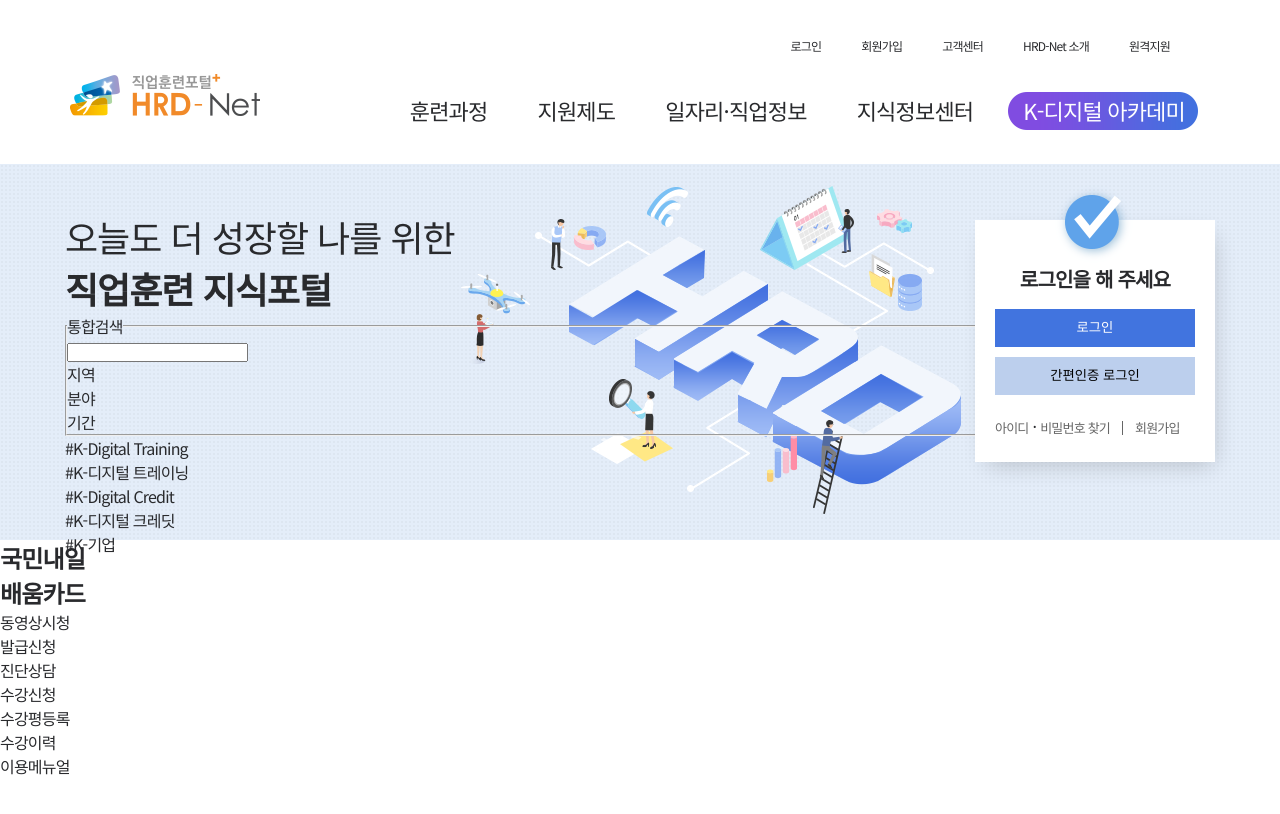
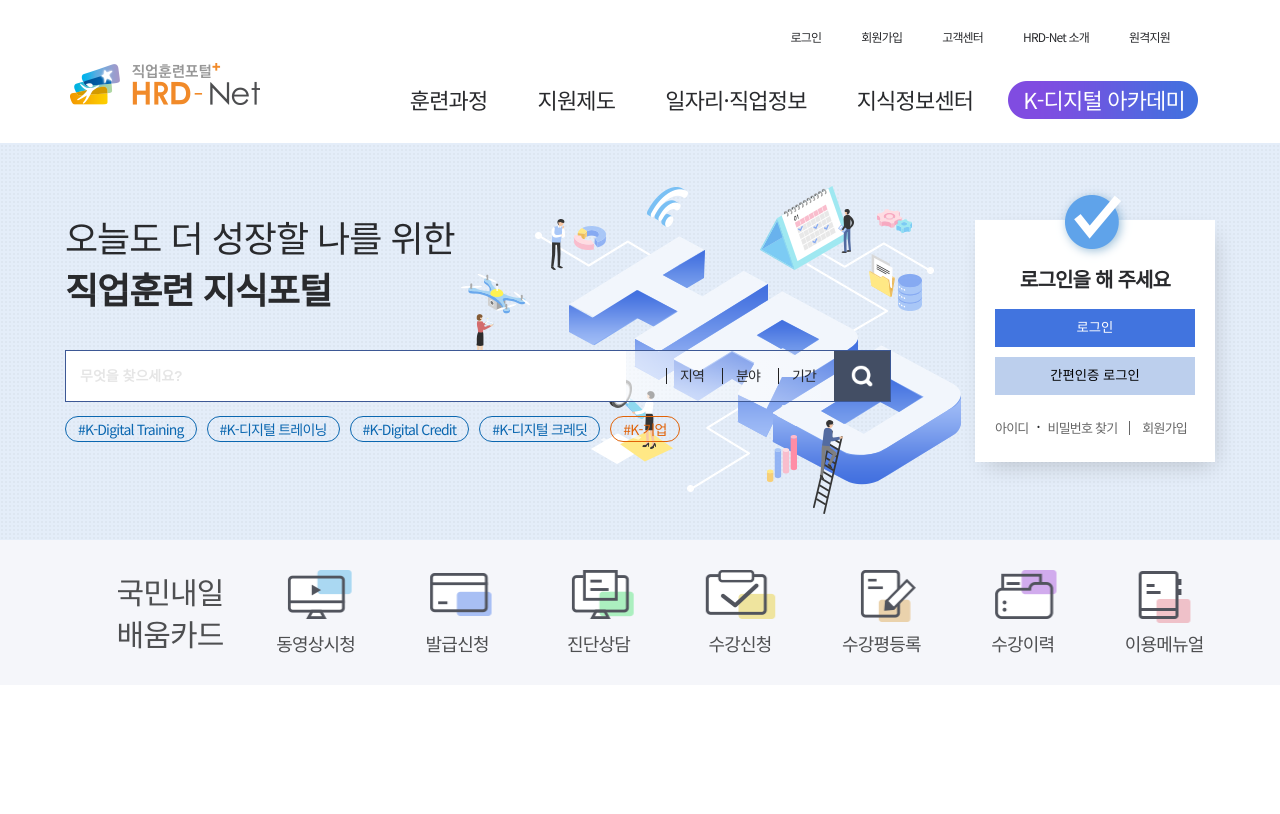
Before and after one commit to sangwook95/Sangwook-portfolio, a plain HTML site: page hrd.html in a window 1280 px wide. Shown: the top 814 px of the page. Drawn offline with Linux system fonts and the light colour scheme.

Commit message:
hrd clone codding

```diff
--- a/css/hrd.css
+++ b/css/hrd.css
@@ -1,209 +1,383 @@
 @charset "utf-8";
-@import url('https://fonts.googleapis.com/css2?family=Noto+Sans+KR:wght@100;300;400;500;700;900&family=Roboto:wght@700;900&display=swap');
-
+@import url("https://fonts.googleapis.com/css2?family=Noto+Sans+KR:wght@100;300;400;500;700;900&family=Roboto:wght@700;900&display=swap");
 
 :root {
-    --sm-font:12px;
-    --md-font:22px;
-    --basic-font-color:#292a2d;
-    --white-color:#fff;
-    --sub-letter-spacing:-1px;
+  --sm-font: 12px;
+  --md-font: 22px;
+  --basic-font-color: #292a2d;
+  --white-color: #fff;
+  --sub-letter-spacing: -1px;
 }
 
 /* class */
 .hidden {
-    position:absolute;
-    clip:rect(1px,1px,1px,1px);
+  position: absolute;
+  clip: rect(1px, 1px, 1px, 1px);
 }
 .margin-0-auto {
-    margin:0 auto;
+  margin: 0 auto;
+}
+.clear-fix::after {
+  display: block;
+  content: "";
+  clear: both;
 }
 
 /* Normalizing */
 * {
-    margin:0;
-    padding:0;
+  margin: 0;
+  padding: 0;
 }
 li {
-    list-style:none;
+  list-style: none;
 }
 a {
-    text-decoration:none;
-    color:inherit;
+  text-decoration: none;
+  color: inherit;
+  display: inline-block;
 }
-
+span {
+  display: inline-block;
+}
 body {
-    font-family:'Noto Sans KR', sans-serif;
-    letter-spacing:-0.05em;
-    color:var(--basic-font-color);
+  font-family: "Noto Sans KR", sans-serif;
+  letter-spacing: -0.05em;
+  color: var(--basic-font-color);
+  height: 10000px;
 }
 /* End */
 
 /* Header */
 /* header z-index 1~10 */
 
-
 .hrd-header {
-    width:100%;
-    position:fixed;
-    z-index:10;
-    background-color: white;
+  width: 100%;
+  position: fixed;
+  z-index: 10;
+  background-color: white;
 }
 .hrd-header-inner {
-    width:1140px;
+  width: 1140px;
 }
 .top-sub-gnb {
-    text-align:center;
-    font-size:var(--sm-font);
-    margin-top:37px;
+  text-align: center;
+  font-size: var(--sm-font);
 }
 .top-sub-gnb-inner {
-    display:flex;
-    flex-direction:row;
-    justify-content:right;
+  margin-top: 26px;
+  display: flex;
+  flex-direction: row;
+  justify-content: right;
 }
 .top-sub-gnb-el {
-    display:inline-block;
-    height:37px;
-    margin-right:40px;
+  display: inline-block;
+  height: 37px;
+  margin-right: 40px;
 }
 .top-sub-gnb-el > a {
-    padding:2px 0;
-    letter-spacing:-0.8px;
+  padding: 2px 0;
+  letter-spacing: -0.8px;
 }
 .hrd-main-logo {
-    position:absolute;
+  position: absolute;
 }
 .hrd-gnb-academy > a {
-    position:relative;
-    z-index:10;
+  position: relative;
+  z-index: 10;
 }
 .hrd-gnb-academy {
-    position:relative;
-    color:white;
+  position: relative;
+  color: white;
 }
 .hrd-gnb-academy::before {
-    content:"";
-    display:inline-block;
-    width:190px;
-    height:38px;
-    position:absolute;
-    top:18px;
-    left:10px;
-    background-image:url(../img/www_hrd_go_kr/kdg_bg.png);
+  content: "";
+  display: inline-block;
+  width: 190px;
+  height: 38px;
+  position: absolute;
+  top: 18px;
+  left: 10px;
+  background-image: url(../img/www_hrd_go_kr/kdg_bg.png);
 }
 .hrd-gnb-inner {
-    display:flex;
-    flex-direction:row;
-    justify-content:right;
+  display: flex;
+  flex-direction: row;
+  justify-content: right;
 }
 .hrd-gnb {
-    font-size:var(--md-font);
-    position:relative;
+  font-size: var(--md-font);
+  position: relative;
 }
 .hrd-nav-el > a {
-    display:inline-block;
-    padding:0 25px;
-    height:90px;
-    line-height:72px;
+  display: inline-block;
+  padding: 0 25px;
+  height: 80px;
+  line-height: 72px;
 }
 .hrd-main-logo {
-    position:absolute;
-    top:0;
-    left:0;
+  position: absolute;
+  top: 0;
+  left: 0;
 }
 .main-logo-bg {
-    display:inline-block;
-    width:190px;
-    height:42px;
-    background-image:url(../img/www_hrd_go_kr/headerLogo02.png);
+  display: inline-block;
+  width: 190px;
+  height: 42px;
+  background-image: url(../img/www_hrd_go_kr/headerLogo02.png);
 }
 
 /* search-login area */
 .search-login-container {
-    background:url(../img/www_hrd_go_kr/main_visual.png) no-repeat 396px 186px;
-    background-size: 674px 328px;
+  background: url(../img/www_hrd_go_kr/main_visual.png) no-repeat 396px 186px;
+  background-size: 674px 328px;
+  height: 540px;
 }
 .search-login-area {
-    width:100%;
-    height:540px;
-    background:transparent url(../img/www_hrd_go_kr/bg-pattern.png) repeat 0 0;
-    position:relative;
+  width: 100%;
+  height: 540px;
+  background: transparent url(../img/www_hrd_go_kr/bg-pattern.png) repeat 0 0;
+  position: relative;
 }
 .search-area-title {
-    padding-top:210px;
+  padding-top: 210px;
 }
 .search-login-container {
-    width:1150px;
-    position:relative;
+  width: 1150px;
+  position: relative;
 }
 .search-area-title {
-    font-weight:400;
-    letter-spacing:var(--sub-letter-spacing);
-    font-size:36px;
+  font-weight: 400;
+  letter-spacing: var(--sub-letter-spacing);
+  font-size: 36px;
 }
 .site-exp {
-    letter-spacing:var(--sub-letter-spacing);
+  letter-spacing: var(--sub-letter-spacing);
 }
 .main-login-area {
-    text-align:center;
-    position:absolute;
-    top:220px;
-    right:0;
-    width:240px;
-    box-shadow:5px 9px 22px -7px rgb(0 0 0 / 20%);
-    background:white;
-    display:flex;
-    flex-direction:column;
-    padding:44px 20px 24px 20px;
-    box-sizing:border-box;
-    /* width 280 height 320 */
+  text-align: center;
+  position: absolute;
+  top: 220px;
+  right: 0;
+  width: 240px;
+  box-shadow: 5px 9px 22px -7px rgb(0 0 0 / 20%);
+  background: white;
+  display: flex;
+  flex-direction: column;
+  padding: 44px 20px 24px 20px;
+  box-sizing: border-box;
+  /* width 280 height 320 */
 }
 .main-login-area::before {
-    width:78px;
-    height:78px;
-    top:-35px;
-    left:80px;
-    display:block;
-    position:absolute;
-    content:"";
-    background:url(../img/www_hrd_go_kr/bullet_login.png);
+  width: 78px;
+  height: 78px;
+  top: -35px;
+  left: 80px;
+  display: block;
+  position: absolute;
+  content: "";
+  background: url(../img/www_hrd_go_kr/bullet_login.png);
 }
 .login-area-title {
-    font-size:20px;
-    margin-bottom:16px;
-    display:inline-block;
+  font-size: 20px;
+  margin-bottom: 16px;
+  display: inline-block;
 }
 button.btn {
-    background-color:#bccfed;
-    height:38px;
-    line-height:38px;
-    margin-bottom:10px;
-    border:none;
+  background-color: #bccfed;
+  height: 38px;
+  line-height: 38px;
+  margin-bottom: 10px;
+  border: none;
 }
 .main-login-btn {
-    background-color:#4174df !important;
-    color: white;
+  background-color: #4174df !important;
+  color: white;
 }
 .main-login-area-bottom {
-    display:flex;
-    flex-direction:row;
-    margin-top:9px;
+  display: flex;
+  flex-direction: row;
+  margin-top: 9px;
 }
 .main-login-area-bottom li a {
-    font-size:13px;
-    color:#666;
-    line-height:16px;
+  font-size: 13px;
+  color: #666;
+  line-height: 16px;
 }
 .dot {
-    margin:0 4px;
+  margin: 0 4px;
 }
 .pass-find::after {
-    content:"";
-    display:inline-block;
-    width:1px;
-    height:14px;
-    background-color:#666;
-    margin:0 12px;
-    margin-bottom: -2px;
+  content: "";
+  display: inline-block;
+  width: 1px;
+  height: 14px;
+  background-color: #666;
+  margin: 0 12px;
+  margin-bottom: -2px;
 }
+.search-f-area {
+  display: inline-block;
+  height: 50px;
+  margin-top: 36px;
+}
+.search-bar-field {
+  height: 50px;
+  border: 1px solid #3d5895;
+  display: inline-block;
+}
+.search-inp::placeholder {
+  color: rgba(0, 0, 0, 0.1);
+  font-weight: 700;
+}
+.search-bar-container {
+  width: 824px;
+  display: flex;
+  flex-direction: row;
+  justify-content: space-between;
+  background: linear-gradient(
+    to right,
+    rgba(255, 255, 255, 1) 55%,
+    rgba(255, 255, 255, 0.6) 70%,
+    rgba(255, 255, 255, 0) 100%
+  ) !important;
+}
+#serchTotalKeyword {
+  width: 560px;
+  height: 50px;
+  font-size: 14px;
+  border: none;
+  line-height: 22px;
+  padding: 14px;
+  box-sizing: border-box;
+}
+.search-menu-list {
+  display: flex;
+  flex-direction: row;
+  justify-content: end;
+}
+.search-menu-list li a {
+  font-size: 14px;
+  padding: 14px;
+  display: inline-block;
+  box-sizing: border-box;
+  width: 56px;
+  height: 40px;
+}
+.search-btn-img a {
+  background: center url(../img/www_hrd_go_kr/btnSearch02.png);
+  height: 50px !important;
+  background-size: 100%;
+}
+.search-menu-list li {
+  height: 50px;
+  position: relative;
+}
+.search-menu-list li::before {
+  width: 1px;
+  height: 16px;
+  background-color: rgb(34, 34, 34);
+  content: "";
+  position: absolute;
+  top: 17px;
+}
+.search-btn-img::before {
+  display: none !important;
+}
+.hashtag-list {
+  display: flex;
+  flex-direction: row;
+}
+.hashtag-item {
+  height: 26px;
+  border: 1px solid #0b67b0;
+  border-radius: 35px;
+  text-align: center;
+  box-sizing: border-box;
+  padding: 2px 12px;
+  margin-left: 10px;
+  color: #0b67b0;
+}
+.hashtag-item:first-child {
+  margin-left: unset;
+}
+.hashtag-item a {
+  font-size: 14px;
+  display: block;
+}
+.hashtag-item:last-child {
+  color: #e16207;
+  border: 1px solid #e16207;
+}
+.search-hashtag {
+  display: inline-block;
+  margin-top: 16px;
+}
+
+/* quick menu area */
+
+.quick-menu-area {
+  width: 100%;
+  height: 145px;
+  box-sizing: border-box;
+  padding: 30px 0 15px;
+  background-color: #f5f6fa;
+}
+.quick-menu-wrap {
+  width: 1140px;
+}
+.quick-menu-area-title {
+  width: 200px;
+  color: #4e4f51;
+  float: left;
+  font-size: 30px;
+  line-height: 1.4;
+  text-align: center;
+  font-weight: 500;
+}
+.quick-menu-list {
+  display: flex;
+  flex-direction: row;
+  height: 100px;
+}
+.quick-menu-item {
+  width: 91.43px;
+  height: 52px;
+  text-align: center;
+  margin-left: 50px;
+}
+.quick-menu-item:first-child {
+  margin-left: unset;
+}
+.quick-menu-item a {
+  padding-top: 60px;
+  display: block;
+  white-space: nowrap;
+  width: 100%;
+  height: 100%;
+  font-size: 18px;
+  background-size: auto 52px;
+  background: url(../img/www_hrd_go_kr/learningCardSet2.png) no-repeat center
+    top;
+  color: #4e4f51;
+}
+.quick-menu-item:nth-child(1) a {
+  background-position: -99px 0;
+}
+.quick-menu-item:nth-child(2) a {
+  background-position: 0 0;
+}
+.quick-menu-item:nth-child(3) a {
+  background-position: -198px 0;
+}
+.quick-menu-item:nth-child(4) a {
+  background: url(../img/www_hrd_go_kr/lecture-apply.png) no-repeat center -15px;
+}
+.quick-menu-item:nth-child(5) a {
+  background-position: -495px 0;
+}
+.quick-menu-item:nth-child(6) a {
+  background-position: -297px 0;
+}
+.quick-menu-item:nth-child(7) a {
+  background: url(../img/www_hrd_go_kr/menual-download.png) no-repeat center -13px;
+}
--- a/hrd.html
+++ b/hrd.html
@@ -17,11 +17,21 @@
                 <!-- top-menu -->
                 <nav class="top-sub-gnb">
                     <ul class="top-sub-gnb-inner">
-                        <li class="top-sub-gnb-el sub-gnb-log-in"><a href="#">로그인</a></li>
-                        <li class="top-sub-gnb-el sub-gnb-sign-in"><a href="#">회원가입</a></li>
-                        <li class="top-sub-gnb-el sub-gnb-customer-serv"><a href="#">고객센터</a></li>
-                        <li class="top-sub-gnb-el sub-gnb-intro"><a href="#">HRD-Net 소개</a></li>
-                        <li class="top-sub-gnb-el sub-gnb-intro"><a href="#">원격지원</a></li>
+                        <li class="top-sub-gnb-el sub-gnb-log-in">
+                            <a href="#">로그인</a>
+                        </li>
+                        <li class="top-sub-gnb-el sub-gnb-sign-in">
+                            <a href="#">회원가입</a>
+                        </li>
+                        <li class="top-sub-gnb-el sub-gnb-customer-serv">
+                            <a href="#">고객센터</a>
+                        </li>
+                        <li class="top-sub-gnb-el sub-gnb-intro">
+                            <a href="#">HRD-Net 소개</a>
+                        </li>
+                        <li class="top-sub-gnb-el sub-gnb-intro">
+                            <a href="#">원격지원</a>
+                        </li>
                     </ul>
                 </nav>
             </div>
@@ -32,11 +42,21 @@
                     <a class="main-logo-bg" href="#"></a>
                 </h1>
                 <ul class="hrd-gnb-inner">
-                    <li class="hrd-nav-el hrd-gnb-course"><a href="#">훈련과정</a></li>
-                    <li class="hrd-nav-el hrd-gnb-policy"><a href="#">지원제도</a></li>
-                    <li class="hrd-nav-el hrd-gnb-jop"><a href="#">일자리&#183;직업정보</a></li>
-                    <li class="hrd-nav-el hrd-gnb-center"><a href="#">지식정보센터</a></li>
-                    <li class="hrd-nav-el hrd-gnb-academy"><a href="#">K-디지털 아카데미</a></li>
+                    <li class="hrd-nav-el hrd-gnb-course">
+                        <a href="#">훈련과정</a>
+                    </li>
+                    <li class="hrd-nav-el hrd-gnb-policy">
+                        <a href="#">지원제도</a>
+                    </li>
+                    <li class="hrd-nav-el hrd-gnb-jop">
+                        <a href="#">일자리&#183;직업정보</a>
+                    </li>
+                    <li class="hrd-nav-el hrd-gnb-center">
+                        <a href="#">지식정보센터</a>
+                    </li>
+                    <li class="hrd-nav-el hrd-gnb-academy">
+                        <a href="#">K-디지털 아카데미</a>
+                    </li>
                 </ul>
             </nav>
         </div>
@@ -53,94 +73,107 @@
                 <button class="main-login-btn btn">로그인</button>
                 <button class="certification-login-btn btn">간편인증 로그인</button>
                 <ul class="main-login-area-bottom">
-                    <li class="id-password-find"><a href="#">아이디</a><span class="dot">&#183;</span><a class="pass-find"
-                            href="#">비밀번호
-                            찾기</a></li>
-                    <li class="sign-up"><a href="#">회원가입</a></li>
+                    <li class="id-password-find">
+                        <a href="#">아이디</a>
+                        <span class="dot">&#183;</span>
+                        <a class="pass-find" href="#">비밀번호 찾기</a>
+                    </li>
+                    <li class="sign-up">
+                        <a href="#">회원가입</a>
+                    </li>
                 </ul>
             </div>
             <form class="search-f-area" id="searchForm-area" action="#" method="post">
-                <fieldset>
-                    <legend>통합검색</legend>
+                <fieldset class="search-bar-field">
+                    <legend class="search-bar-title hidden">통합검색</legend>
+                    <div class="search-bar-container">
                         <div class="input-area">
                             <label for="serchTotalKeyword" class="input-lab hidden">통합검색</label>
-                        <input type="text" name="serchTotalKeyword" id="serchTotalKeyword" class="search-inp">
+                            <input type="text" placeholder="무엇을 찾으세요?" name="serchTotalKeyword" id="serchTotalKeyword"
+                                class="search-inp">
                         </div>
                         <div class="search-menu-area">
                             <ul class="search-menu-list">
-                            <li><a href="#">지역</a></li>
-                            <li><a href="#">분야</a></li>
-                            <li><a href="#">기간</a></li>
-                            <li><a href="#"></a></li>
+                                <li>
+                                    <a href="#">지역</a>
+                                </li>
+                                <li>
+                                    <a href="#">분야</a>
+                                </li>
+                                <li>
+                                    <a href="#">기간</a>
+                                </li>
+                                <li class="search-btn-img">
+                                    <a href="#"></a>
+                                </li>
                             </ul>
+                        </div>
                     </div>
                 </fieldset>
             </form>
             <div class="search-hashtag">
                 <ul class="hashtag-list">
-                    <li><a href="#">#K-Digital Training</a></li>
-                    <li><a href="#">#K-디지털 트레이닝</a></li>
-                    <li><a href="#">#K-Digital Credit</a></li>
-                    <li><a href="#">#K-디지털 크레딧</a></li>
-                    <li><a href="#">#K-기업</a></li>
+                    <li class="hashtag-item">
+                        <a href="#">#K-Digital Training</a>
+                    </li>
+                    <li class="hashtag-item">
+                        <a href="#">#K-디지털 트레이닝</a>
+                    </li>
+                    <li class="hashtag-item">
+                        <a href="#">#K-Digital Credit</a>
+                    </li>
+                    <li class="hashtag-item">
+                        <a href="#">#K-디지털 크레딧</a>
+                    </li>
+                    <li class="hashtag-item">
+                        <a href="#">#K-기업</a>
+                    </li>
                 </ul>
             </div>
         </div>
     </main>
     <div class="quick-menu-area">
+        <div class="quick-menu-wrap margin-0-auto clear-fix">
             <h2 class="quick-menu-area-title">국민내일<br>배움카드</h2>
             <ul class="quick-menu-list">
-            <li>
+                <li class="quick-menu-item">
                     <a href="#">
-                    <figure>
-                        <figcaption>동영상시청</figcaption>
-                    </figure>
+                        동영상시청
                     </a>
                 </li>
-            <li>
+                <li class="quick-menu-item">
                     <a href="#">
-                    <figure>
-                        <figcaption>발급신청</figcaption>
-                    </figure>
+                        발급신청
                     </a>
                 </li>
-            <li>
+                <li class="quick-menu-item">
                     <a href="#">
-                    <figure>
-                        <figcaption>진단상담</figcaption>
-                    </figure>
+                        진단상담
                     </a>
                 </li>
-            <li>
+                <li class="quick-menu-item">
                     <a href="#">
-                    <figure>
-                        <figcaption>수강신청</figcaption>
-                    </figure>
+                        수강신청
                     </a>
                 </li>
-            <li>
+                <li class="quick-menu-item">
                     <a href="#">
-                    <figure>
-                        <figcaption>수강평등록</figcaption>
-                    </figure>
+                        수강평등록
                     </a>
                 </li>
-            <li>
+                <li class="quick-menu-item">
                     <a href="#">
-                    <figure>
-                        <figcaption>수강이력</figcaption>
-                    </figure>
+                        수강이력
                     </a>
                 </li>
-            <li>
+                <li class="quick-menu-item">
                     <a href="#">
-                    <figure>
-                        <figcaption>이용메뉴얼</figcaption>
-                    </figure>
+                        이용메뉴얼
                     </a>
                 </li>
             </ul>
         </div>
+    </div>
 </body>
 
 </html>
```
Lines whose indentation alone changed are shown as unchanged.
